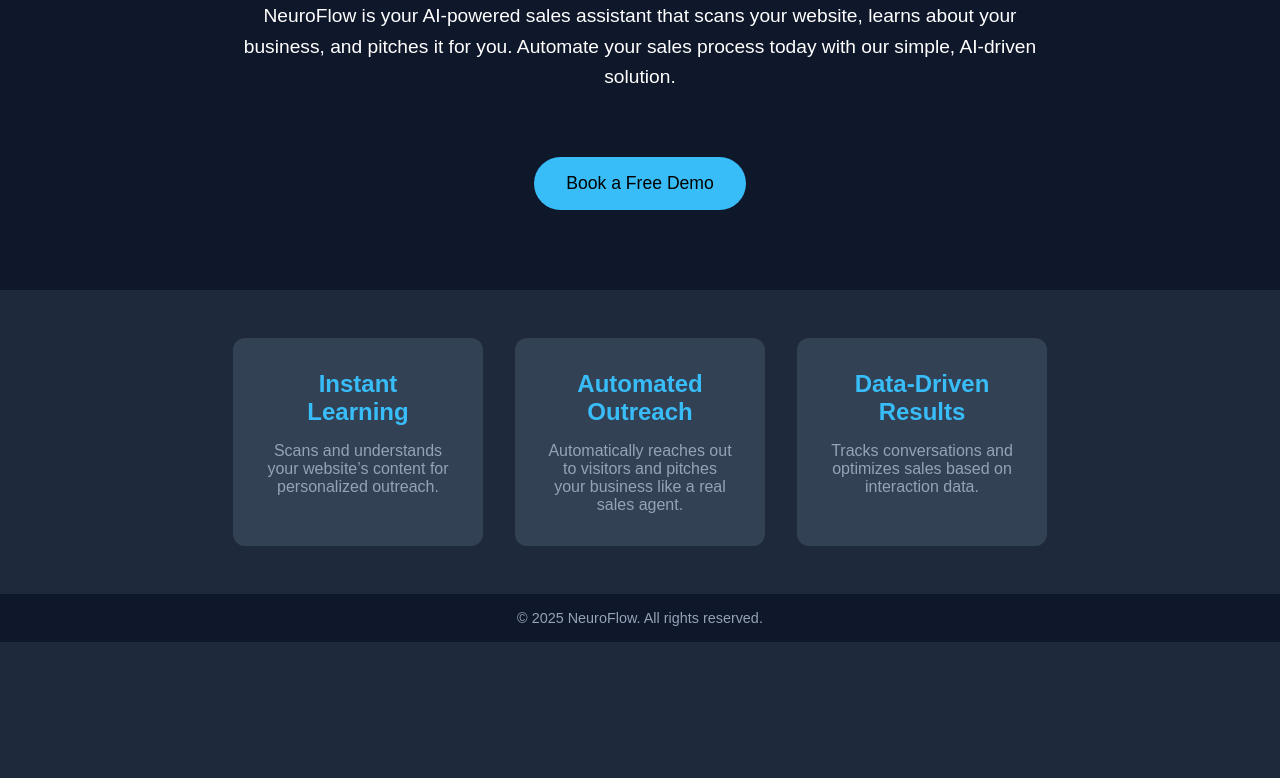
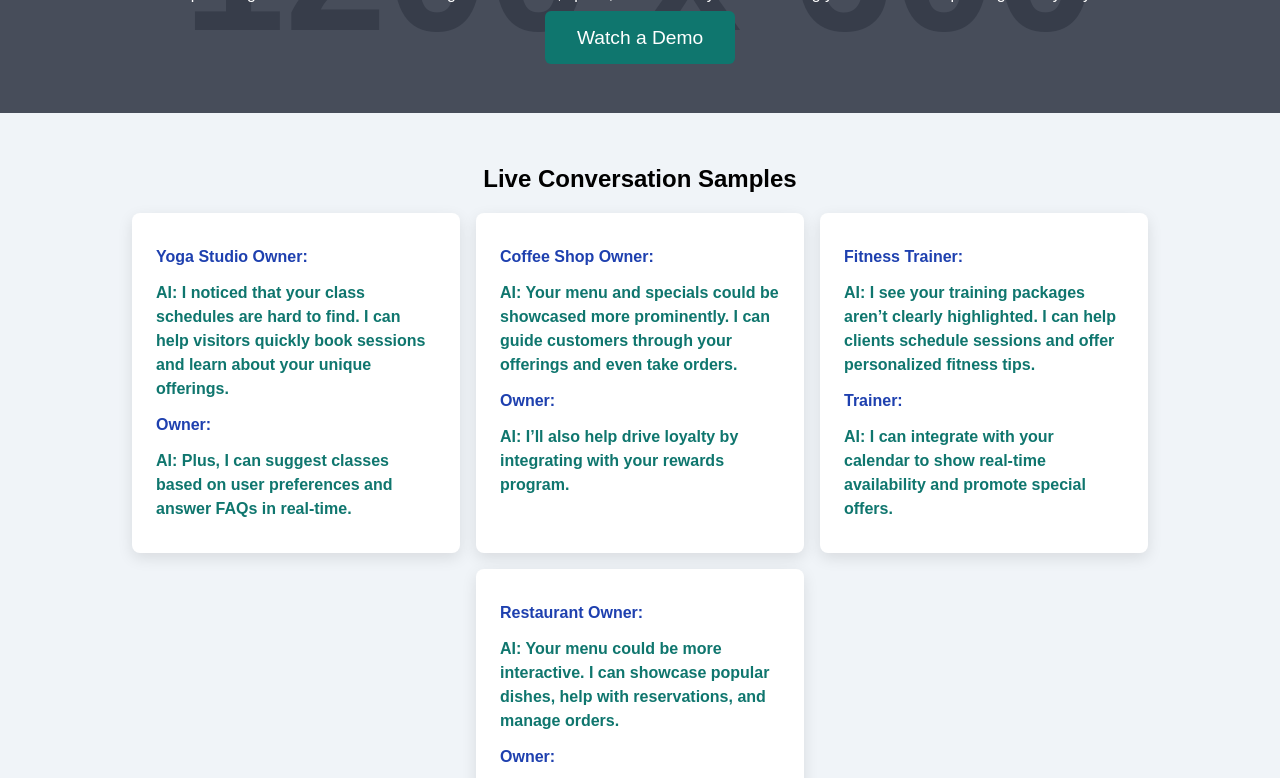
Before and after one commit to Neuroflow-sys/NeuroFlow, a plain HTML site: page index.html in a window 1280 px wide. Shown: the part 150-928 px from the top of the page. Before the commit the page ends 800 px from the top, so only its background shows below. Drawn offline with Linux system fonts and the light colour scheme; placeholder pictures from the web are drawn by us; a web font is replaced by a local one.

Commit message:
Update index.html

```diff
--- a/index.html
+++ b/index.html
@@ -1,147 +1,114 @@
 <!DOCTYPE html>
 <html lang="en">
 <head>
-  <meta charset="UTF-8" />
-  <meta name="viewport" content="width=device-width, initial-scale=1.0" />
-  <title>NeuroFlow</title>
+  <meta charset="UTF-8">
+  <meta name="viewport" content="width=device-width, initial-scale=1.0">
+  <title>NeuroFlow - AI Agents That Sell Themselves</title>
+  <!-- SEO Meta Tags -->
+  <meta name="description" content="NeuroFlow empowers small businesses with AI agents that learn, speak, and sell by understanding your website and pitching directly to you.">
+  <meta name="keywords" content="AI, sales agent, chatbot, automation, small business, NeuroFlow">
+  <!-- Open Graph Meta Tags -->
+  <meta property="og:title" content="NeuroFlow - AI Agents That Sell Themselves">
+  <meta property="og:description" content="Empowering small businesses with AI agents that learn, speak, and sell by understanding your website and pitching directly to you.">
+  <meta property="og:image" content="https://via.placeholder.com/1200x630.png?text=NeuroFlow">
+  <meta property="og:url" content="https://yourdomain.com">
+  <meta property="og:type" content="website">
+  <link href="https://fonts.googleapis.com/css2?family=Arial&display=swap" rel="stylesheet">
   <style>
-    * {
-      margin: 0;
-      padding: 0;
-      box-sizing: border-box;
-    }
-
-    body {
-      font-family: 'Arial', sans-serif;
-      background-color: #1e293b;
-      color: white;
-    }
-
-    header {
-      text-align: center;
-      padding: 5rem 2rem;
-      background: #0f172a;
-    }
-
-    h1 {
-      font-size: 3rem;
-      color: #38bdf8;
-      margin-bottom: 1rem;
-    }
-
-    p.description {
-      font-size: 1.2rem;
-      max-width: 800px;
-      margin: 0 auto;
-      margin-bottom: 2rem;
-      line-height: 1.6;
-    }
-
-    .cta-button {
-      padding: 1rem 2rem;
-      background-color: #38bdf8;
-      color: #000;
-      border-radius: 30px;
-      font-size: 1.1rem;
-      text-decoration: none;
-      display: inline-block;
-      margin-top: 2rem;
-      transition: 0.3s background-color ease;
-    }
-
-    .cta-button:hover {
-      background-color: #0ea5e9;
-    }
-
-    .features {
-      display: flex;
-      justify-content: center;
-      gap: 2rem;
-      flex-wrap: wrap;
-      padding: 3rem 1rem;
-      text-align: center;
-    }
-
-    .feature {
-      background-color: #334155;
-      padding: 2rem;
-      border-radius: 12px;
-      width: 250px;
-      transition: 0.3s transform ease;
-    }
-
-    .feature:hover {
-      transform: translateY(-10px);
-    }
-
-    .feature h3 {
-      font-size: 1.5rem;
-      color: #38bdf8;
-      margin-bottom: 1rem;
-    }
-
-    .feature p {
-      font-size: 1rem;
-      color: #94a3b8;
-    }
-
-    footer {
-      background-color: #0f172a;
-      text-align: center;
-      padding: 1rem 0;
-      color: #94a3b8;
-      font-size: 0.9rem;
-    }
-
-    @media (max-width: 768px) {
-      h1 {
-        font-size: 2.5rem;
-      }
-
-      .cta-button {
-        font-size: 1rem;
-      }
-
-      .features {
-        flex-direction: column;
-        align-items: center;
-      }
-
-      .feature {
-        width: 90%;
-        margin-bottom: 2rem;
-      }
-    }
+    body { font-family: Arial, sans-serif; background: #f0f4f8; margin: 0; padding: 0; }
+    header { position: relative; background: url('https://via.placeholder.com/1200x600.png?text=Your+Hero+Image') no-repeat center/cover; color: white; padding: 4rem 2rem; text-align: center; }
+    header::after { content: ''; position: absolute; top: 0; left: 0; right: 0; bottom: 0; background: rgba(15, 23, 42, 0.7); z-index: 1; }
+    header * { position: relative; z-index: 2; }
+    h1 { margin: 0; font-size: 3rem; }
+    .hero-cta { margin-top: 1.5rem; }
+    .hero-cta a { background: #0f766e; color: white; padding: 1rem 2rem; text-decoration: none; border-radius: 6px; font-size: 1.2rem; transition: background 0.3s; }
+    .hero-cta a:hover { background: #0d5f5a; }
+    section { padding: 2rem; text-align: center; }
+    .chat-wrapper { display: flex; justify-content: center; flex-wrap: wrap; gap: 1rem; max-width: 1200px; margin: 0 auto; }
+    .chat-sample { background: white; padding: 1.25rem 1.5rem; border-radius: 8px; width: 280px; box-shadow: 0 5px 15px rgba(0,0,0,0.1); text-align: left; }
+    .chat-sample p { margin: 0.75rem 0; line-height: 1.5; }
+    .bot { color: #0f766e; font-weight: bold; }
+    .user { color: #1e40af; font-weight: bold; }
+    .btn { background: #0f766e; color: white; padding: 0.75rem 1.5rem; border: none; border-radius: 6px; font-size: 1rem; cursor: pointer; margin-top: 2rem; transition: background 0.3s; }
+    .btn:hover { background: #0d5f5a; }
+    .how-it-works { background: #e2e8f0; padding: 2rem; margin: 2rem auto; border-radius: 8px; max-width: 800px; text-align: left; }
+    .how-it-works h3 { color: #0f172a; }
+    .how-it-works ol { margin: 1rem 0 0 1.5rem; text-align: left; color: #334155; }
+    .testimonials { background: white; padding: 2rem; margin: 2rem auto; border-radius: 8px; max-width: 800px; box-shadow: 0 5px 15px rgba(0,0,0,0.1); text-align: left; }
+    .testimonial { margin-bottom: 1.5rem; }
+    .testimonial p { margin: 0.5rem 0; }
+    footer { background: #1e293b; color: white; padding: 1rem; text-align: center; }
   </style>
+  <!-- Insert Analytics Code Here -->
 </head>
 <body>
-
   <header>
     <h1>NeuroFlow</h1>
-    <p class="description">
-      NeuroFlow is your AI-powered sales assistant that scans your website, learns about your business, and pitches it for you. Automate your sales process today with our simple, AI-driven solution.
-    </p>
-    <a href="mailto:hello@neuroflow.ml" class="cta-button">Book a Free Demo</a>
+    <p>Empowering small businesses with AI agents that learn, speak, and sell — by understanding your website and pitching directly to you.</p>
+    <div class="hero-cta">
+      <a href="#contact">Watch a Demo</a>
+    </div>
   </header>
 
-  <div class="features">
-    <div class="feature">
-      <h3>Instant Learning</h3>
-      <p>Scans and understands your website’s content for personalized outreach.</p>
+  <section>
+    <h2>Live Conversation Samples</h2>
+    <div class="chat-wrapper">
+      <div class="chat-sample">
+        <p class="user">Yoga Studio Owner:</p>
+        <p class="bot">AI: I noticed that your class schedules are hard to find. I can help visitors quickly book sessions and learn about your unique offerings.</p>
+        <p class="user">Owner:</p>
+        <p class="bot">AI: Plus, I can suggest classes based on user preferences and answer FAQs in real-time.</p>
+      </div>
+      <div class="chat-sample">
+        <p class="user">Coffee Shop Owner:</p>
+        <p class="bot">AI: Your menu and specials could be showcased more prominently. I can guide customers through your offerings and even take orders.</p>
+        <p class="user">Owner:</p>
+        <p class="bot">AI: I’ll also help drive loyalty by integrating with your rewards program.</p>
+      </div>
+      <div class="chat-sample">
+        <p class="user">Fitness Trainer:</p>
+        <p class="bot">AI: I see your training packages aren’t clearly highlighted. I can help clients schedule sessions and offer personalized fitness tips.</p>
+        <p class="user">Trainer:</p>
+        <p class="bot">AI: I can integrate with your calendar to show real-time availability and promote special offers.</p>
+      </div>
+      <div class="chat-sample">
+        <p class="user">Restaurant Owner:</p>
+        <p class="bot">AI: Your menu could be more interactive. I can showcase popular dishes, help with reservations, and manage orders.</p>
+        <p class="user">Owner:</p>
+        <p class="bot">AI: I’ll provide quick answers to customer inquiries, boosting overall satisfaction.</p>
+      </div>
     </div>
-    <div class="feature">
-      <h3>Automated Outreach</h3>
-      <p>Automatically reaches out to visitors and pitches your business like a real sales agent.</p>
+    <a href="#contact"><button class="btn">Get Your AI Agent Now</button></a>
+  </section>
+
+  <section>
+    <h2>How It Works</h2>
+    <div class="how-it-works">
+      <h3>Step-by-Step Process:</h3>
+      <ol>
+        <li><strong>Scan:</strong> NeuroFlow analyzes your website's content and structure.</li>
+        <li><strong>Learn:</strong> It identifies key information and gaps in your user engagement.</li>
+        <li><strong>Pitch:</strong> The AI agent delivers a dynamic, voice-driven pitch tailored to your business needs.</li>
+      </ol>
     </div>
-    <div class="feature">
-      <h3>Data-Driven Results</h3>
-      <p>Tracks conversations and optimizes sales based on interaction data.</p>
+  </section>
+
+  <section>
+    <h2>What Our Clients Say</h2>
+    <div class="testimonials">
+      <div class="testimonial">
+        <p><em>"NeuroFlow transformed our booking process. Our clients love the instant responses and personalized service."</em></p>
+        <p>- Alex, Yoga Studio Owner</p>
+      </div>
+      <div class="testimonial">
+        <p><em>"Our sales increased by 25% within a month. NeuroFlow's proactive approach makes all the difference."</em></p>
+        <p>- Jamie, Restaurant Owner</p>
+      </div>
     </div>
-  </div>
+  </section>
 
   <footer>
     &copy; 2025 NeuroFlow. All rights reserved.
   </footer>
-
 </body>
 </html>
```
